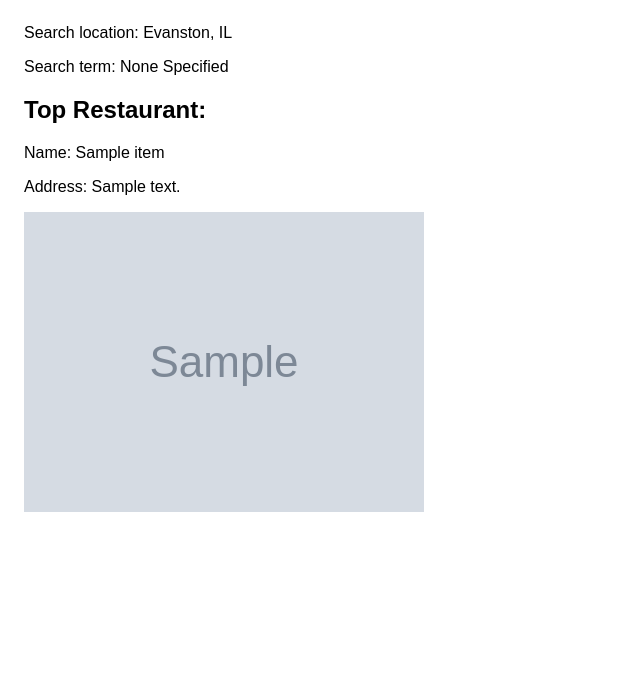
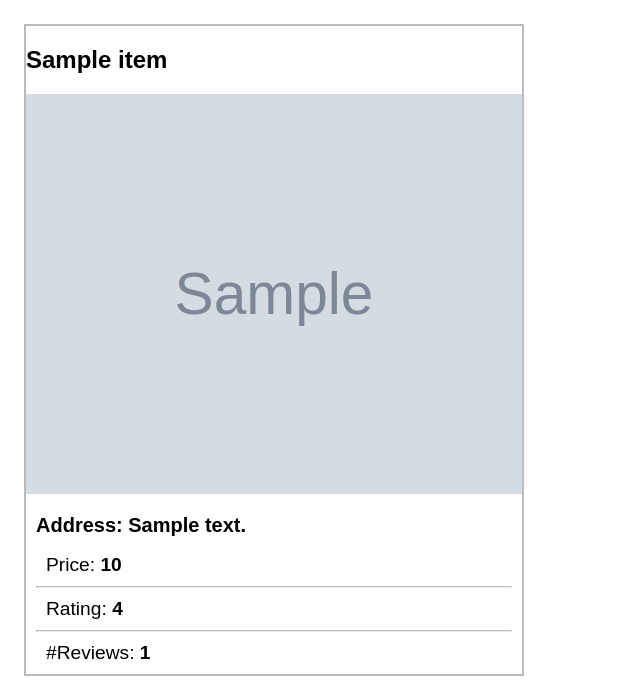
Before and after one commit to Railgun707/webdev-labs, a Flask app: page /restaurant in a window 1280 px wide. Shown: the part 128-828 px from the top of the page, without its empty margins (0-640 px from the left). Before the commit the page ends 640 px from the top, so only its background shows below. Run offline with Flask 2, Linux system fonts and the light colour scheme; grey boxes marked "Sample" are stand-in pictures; a database or web service that is not in the repository returns one stand-in record (values such as "Sample title"); data that the repository does not hold is empty; some libraries are stand-ins or nearby versions.

Commit message:
Commiting my completed lab02 files

```diff
--- a/lab02/static/style.css
+++ b/lab02/static/style.css
@@ -25,8 +25,33 @@ nav ul {
 
 main {
     margin: 3vh;
+    border: solid 2px #bbb;
+    width: 500px;
 }
 
+main img{
+    width: 100%;
+    height: 50vh;
+
+}
+
+hr.solid{
+    border-top: 1px solid #bbb;
+}
+
+section p{
+    margin: 10px;
+}
+
+section h1{
+    font-weight: bold;
+    font-size: 20px;
+}
+
+section{
+    margin: 10px;
+    font-size: larger;
+}
 
 @media only screen and (max-width: 1000px) {
     /* Media queries go here */
--- a/lab02/templates/restaurant.html
+++ b/lab02/templates/restaurant.html
@@ -11,12 +11,16 @@
     {% include 'includes/header.html' %}
 
     <main>
-        <p>Search location: {{city}}</p>
-        <p>Search term: {{search_term or 'None Specified'}}</p>
-        <h2>Top Restaurant:</h2>
-        <p>Name: {{ restaurant.get('name') }}</p>
-        <p>Address: {{ restaurant.get('display_address') }}</p>
+        <h2>{{restaurant.get('name')}}</h2>
         <img src = "{{restaurant.get('image_url')}}" >
+        <section>
+            <h1>Address: {{ restaurant.get('display_address') }}</h1>
+            <p> Price: <b>{{restaurant.get('price')}}</b> </p>
+            <hr class = solid>
+            <p> Rating: <b>{{restaurant.get('rating')}}</b></p>
+            <hr class = solid>
+            <p> #Reviews: <b>{{restaurant.get('review_count')}}</b></p>
+        </section>
     </main>
 </body>
 </html>
```
